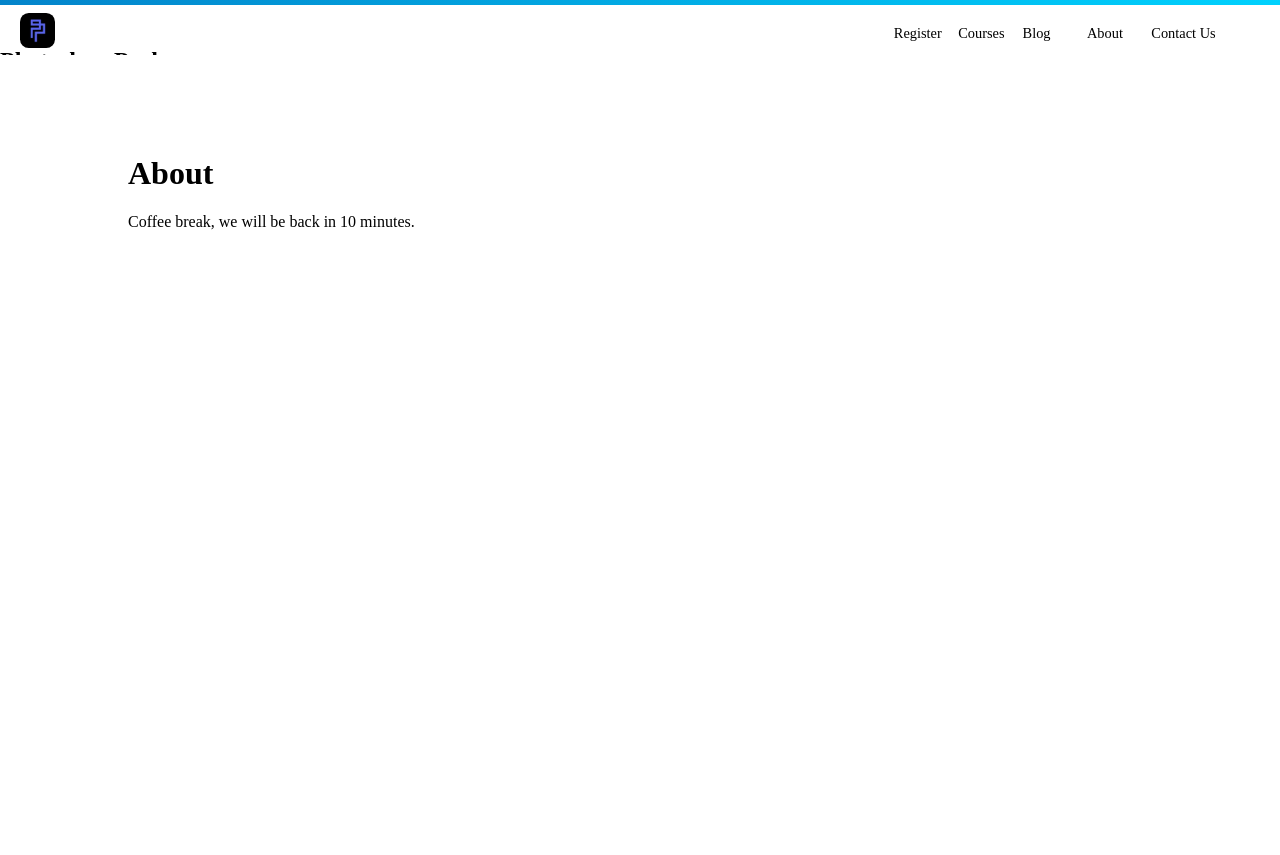
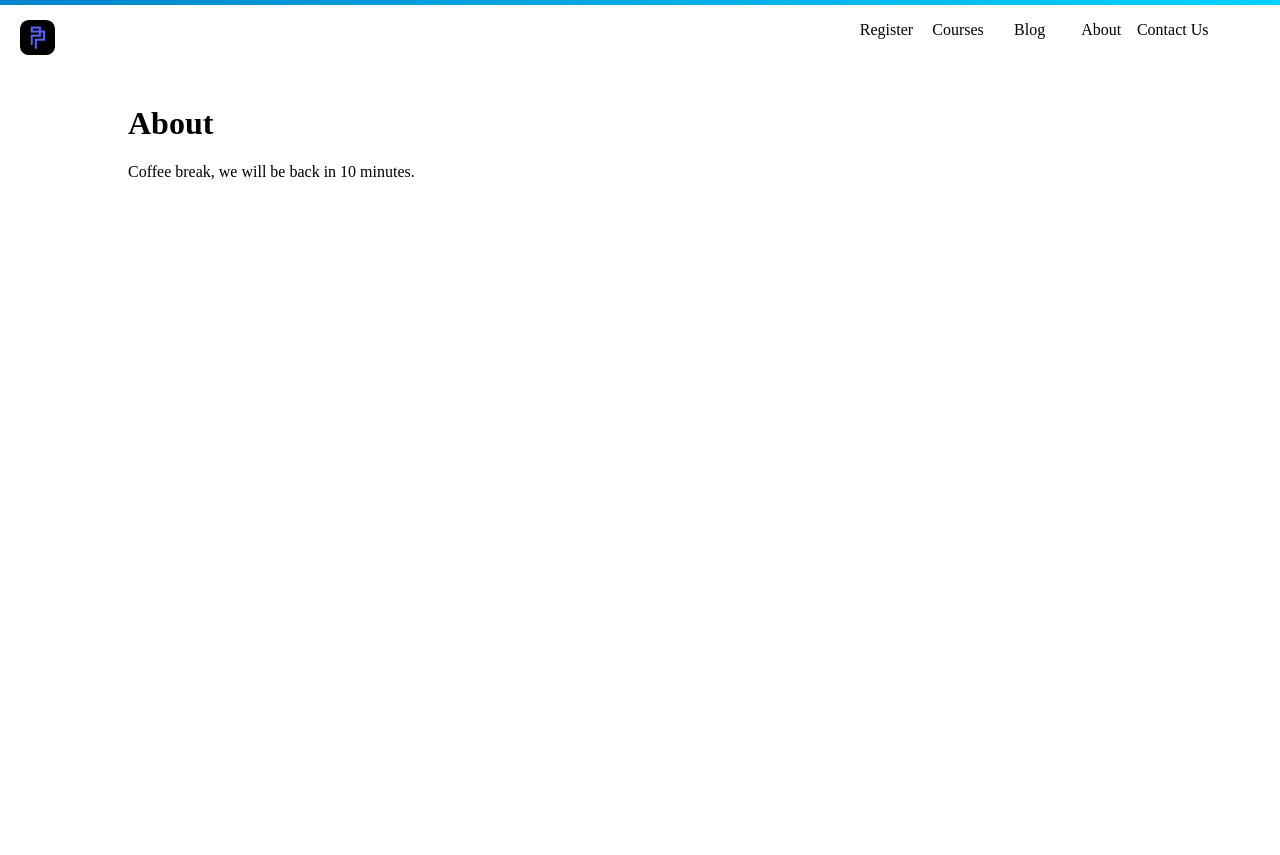
Before and after one commit to kastyne/photoshop-park, a Django app: page /about/ in a window 1280 px wide. Before the commit the page ends 230 px from the top, so only its background shows below. Run offline with Django 3.2, Linux system fonts and the light colour scheme.

Commit message:
aNimAteD, reSp0nSive buzZ_words

```diff
--- a/home/templates/home/homepage.html
+++ b/home/templates/home/homepage.html
@@ -5,7 +5,7 @@
     <section class="flex">
         {% include 'courses/course_list.html' %}
     </section>
-    <hr>
+    <hr class="grad-bar">
     <h1>Blog posts:</h1>
     <section class="flex">
         {% include 'blog/article_list.html' %}
--- a/static/style.css
+++ b/static/style.css
@@ -11,9 +11,9 @@
 
 main {
     width: 80vw;
-
+    height: calc(100vh - 50px);
     margin: auto;
-    margin-top: 100px;
+    margin-top: 50px;
 
 }
 
@@ -31,7 +31,7 @@
 }
 
 nav .brand h1 {
-    height: 16px;
+    height: 50px;
     line-height: 100%;
 
     padding: 0;
@@ -45,7 +45,7 @@
     display: inline;
     float: left;
 
-    margin-top: 8px;
+    margin-top: 15px;
     margin-left: 20px;
     margin-right: 10px;
 
@@ -63,20 +63,37 @@
 
 }
 
-nav .menu li a {
-    color: #000;
-    font-size: 0.9rem;
+nav .menu {
+    margin: 0;
+    height: 500px;
+}
+
+nav .menu li {
     font-weight: 400;
     text-decoration: none;
-    transition: color 0.3s ease-out;
+    transition: 0.3s ease-out;
+
+    height: 50px;
+    line-height: 50px;
+
+    text-align: center;
 }
 
-.nav-item a:hover {
-    color: #3498db;
+nav .menu li:hover {
+    text-decoration: underline;
+}
+
+nav .menu li a {
+    color: black;
+    text-decoration: none;
+}
+
+nav .menu li a:visited {
+    color: black;
 }
 
 .card {
-    max-width: 450px;
+    width: clamp(250px, 50vw, 450px);
     height: 450px;
     margin: 20px;
 
@@ -85,9 +102,15 @@
     align-items: flex-start;
     padding: 15px;
 
-    border: 1px solid grey;
+    border: 1px solid black;
     border-radius: 10px;
     word-wrap: break-word;
+
+    transition: 0.2s ease-out;
+}
+
+.card:hover {
+    transform: scale(1.05);
 }
 
 .link {
@@ -103,8 +126,8 @@
 }
 
 .card header img {
-    width: 450px;
-    height: 299px;
+    width: clamp(200px, 50vw, 450px);
+    height: 300px;
 
     margin: 0;
 
@@ -112,7 +135,8 @@
 }
 
 .link {
-    color: unset
+    color: unset;
+    text-decoration: none;
 }
 
 .flex {
@@ -126,7 +150,7 @@
 }
 
 .hero-image {
-  background-image: linear-gradient(rgba(0, 0, 0, 0.5), rgba(0, 0, 0, 0.5)), var(--img);
+  background-image: rgba(0, 0, 0, 0.5), var(--img);
 
   height: 25vh;
 
@@ -200,6 +224,9 @@
 .grad-bar {
     width: 100%;
     height: 5px;
+    margin: 0;
+    padding: 0;
+    border: none;
     background: linear-gradient(45deg, rgba(9,3,103,1) 0%, rgba(9,9,121,1) 35%, rgba(0,212,255,1) 100%);
     background-size: 400% 400%;
     animation: gradbar 15s ease infinite;
--- a/templates/base/base.html
+++ b/templates/base/base.html
@@ -16,7 +16,7 @@
     <title>Photoshop Park {% block title %} {% endblock %}</title>
 </head>
 <body>
-    <div class="grad-bar"></div>
+    <hr class="grad-bar">
     <nav>
 
         <a href="/" class="link brand"><img src="{% static 'favicon.webp' %}" alt="Photoshop Park Logo"><h1>Photoshop Park</h1></a>
```
